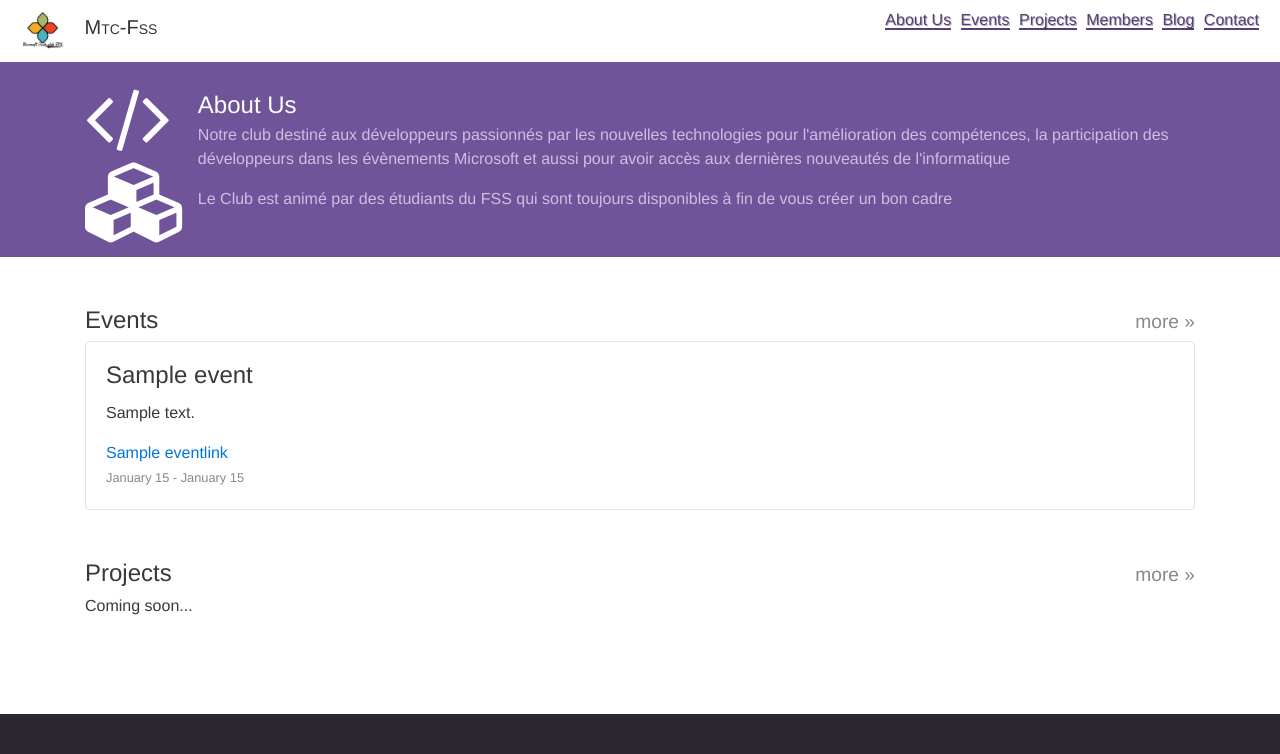
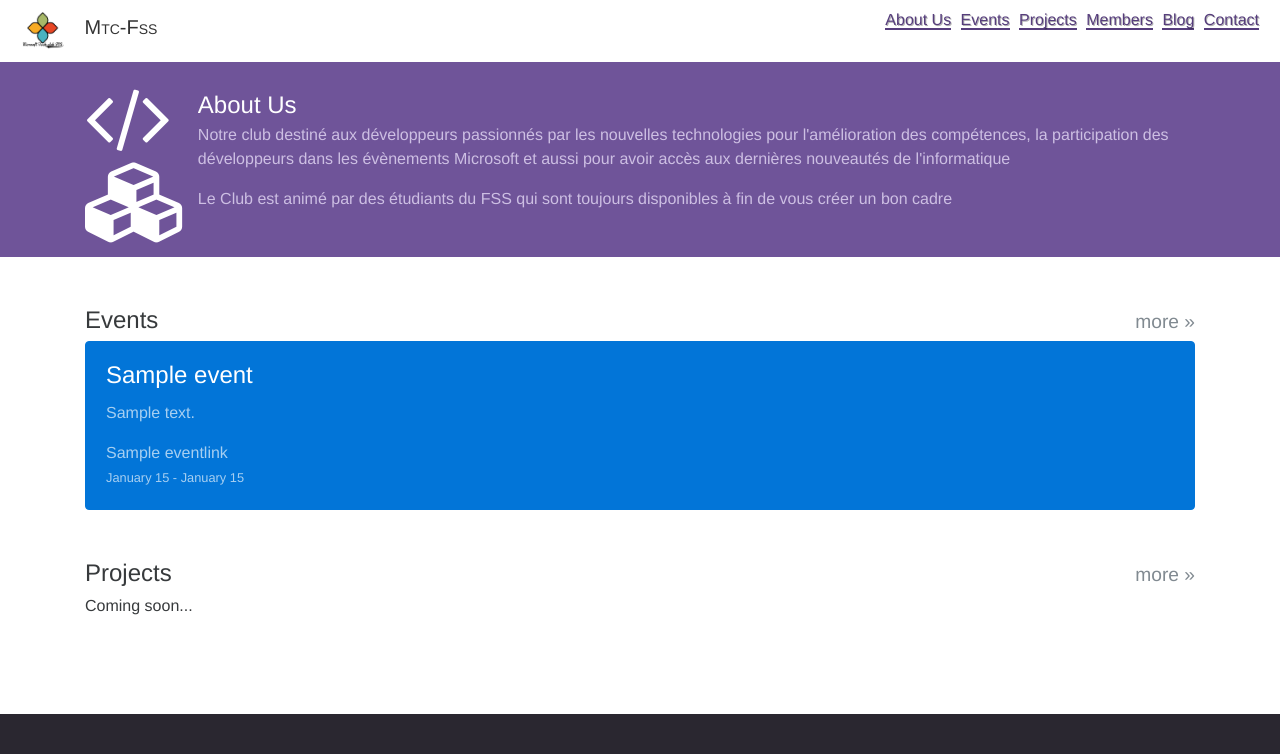
Before and after one commit to fssotc/fssotc.tik.tn, a Django app: page / in a window 1280 px wide. Shown: the top 754 px of the page. Run offline with Django 3.2, Linux system fonts and the light colour scheme; tables that the repository leaves empty hold one stand-in row (values such as "Sample post"); parts of the project's set-up code (start-up, migrations or seed data) failed here and were passed over; some libraries are stand-ins or nearby versions.

Commit message:
blue color for our events

```diff
--- a/website/templates/website/index.html
+++ b/website/templates/website/index.html
@@ -22,13 +22,13 @@
             <div class="card-deck-wrapper">
                 <div class="card-deck">
 		   {% for evt in events %}
-                    <div class="card card-block">
+		   <div class="card card-block {% if evt.is_ours %}card-primary card-inverse{% endif %}">
 			    <h4 class="card-title">{{ evt.title }}</h4>
 			    <p class="card-text">{{ evt.description }}</p>
 			    {% for lnk in evt.eventlink_set.all %}
 			    <a href="{{ lnk.link }}" class="card-link">{{ lnk.title }}</a>
 			{% endfor %}
-			<p class="card-text"><small class="text-muted">
+			<p class="card-text"><small {% if not evt.is_ours %}class="text-muted"{% endif %}>
 			{% if evt.end_date %}
 			{{ evt.start_date|date:"F j" }} - {{ evt.end_date|date:"F j" }}
 			{% else %}
```
